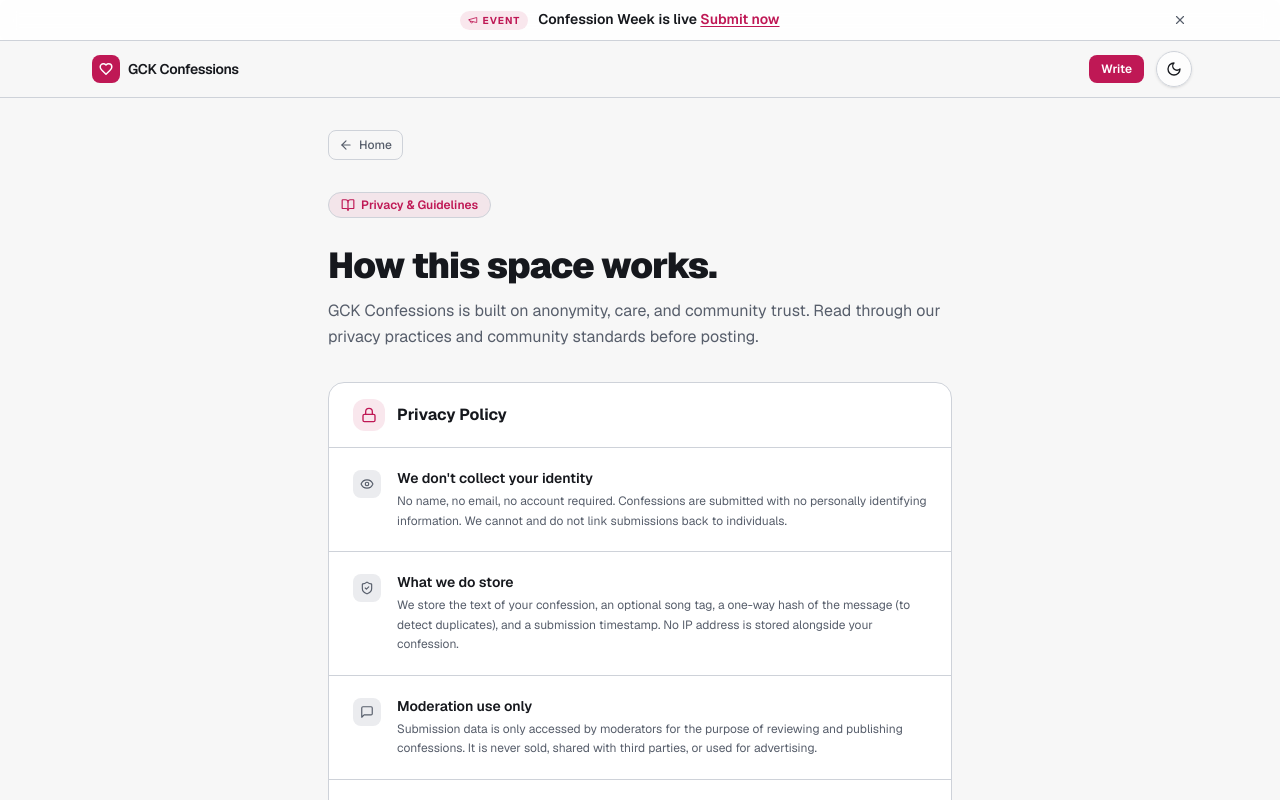
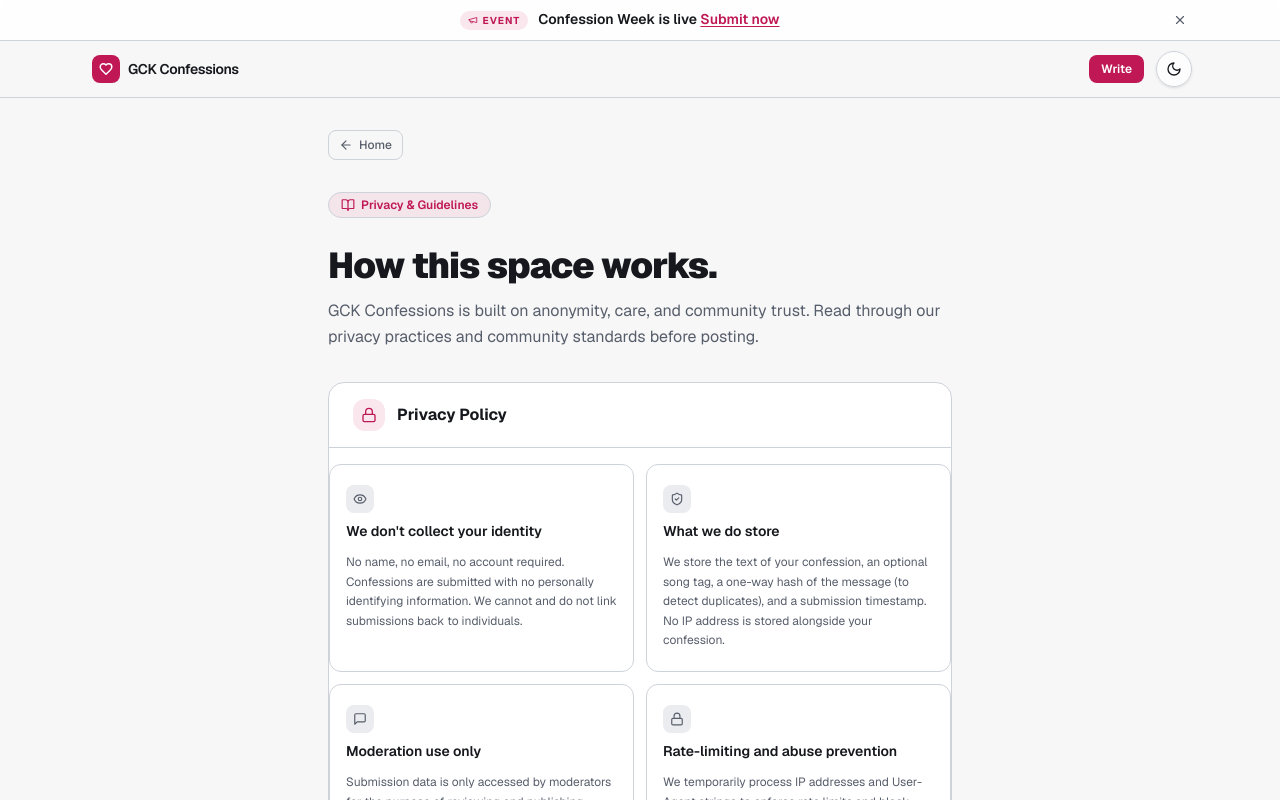
Before and after one commit to RexSixT9/gckconfessions, a Next.js app: page /guidelines in a window 1280 px wide. Shown: the top 800 px of the page. Built offline with nearby package versions, Linux system fonts and the light colour scheme.

Commit message:
feat: integrate framer-motion for enhanced bento card animations and interactions

```diff
--- a/package.json
+++ b/package.json
@@ -12,6 +12,7 @@
     "@arcjet/next": "^1.1.0",
     "bad-words": "^3.0.4",
     "bcryptjs": "^2.4.3",
+    "framer-motion": "^11.18.2",
     "gsap": "^3.14.2",
     "isbot": "^5.1.0",
     "jose": "^5.10.0",
--- a/src/app/guidelines/page.tsx
+++ b/src/app/guidelines/page.tsx
@@ -9,6 +9,9 @@ import {
   MessageSquare,
   ArrowLeft,
 } from "lucide-react";
+import { motion, useMotionValue, useSpring } from "framer-motion";
+import { useRef } from "react";
+import { useScrollReveal } from "@/lib/gsap";
 
 export const metadata = {
   title: "Privacy & Guidelines — GCK Confessions",
@@ -17,9 +20,32 @@ export const metadata = {
 };
 
 export default function GuidelinesPage() {
+  const contentRef = useRef<HTMLDivElement>(null);
+  useScrollReveal(contentRef, { from: { opacity: 0, y: 34 }, duration: 0.55, stagger: 0.08 });
+
+  function useBentoCardMotion() {
+    const x = useMotionValue(0);
+    const y = useMotionValue(0);
+    const scale = useSpring(1, { stiffness: 300, damping: 30 });
+    const handlePointerMove = (e: React.PointerEvent<HTMLDivElement>) => {
+      const rect = e.currentTarget.getBoundingClientRect();
+      const px = (e.clientX - rect.left) / rect.width;
+      const py = (e.clientY - rect.top) / rect.height;
+      x.set((px - 0.5) * 16);
+      y.set((py - 0.5) * 16);
+      scale.set(1.035);
+    };
+    const handlePointerLeave = () => {
+      x.set(0);
+      y.set(0);
+      scale.set(1);
+    };
+    return { x, y, scale, handlePointerMove, handlePointerLeave };
+  }
+
   return (
     <main className="flex-1">
-      <div className="mx-auto w-full max-w-2xl px-4 sm:px-6">
+      <div ref={contentRef} className="mx-auto w-full max-w-2xl px-4 sm:px-6">
         {/* Back */}
         <div className="pt-8 pb-2">
           <Link
@@ -56,7 +82,8 @@ export default function GuidelinesPage() {
             <h2 className="text-sm font-bold text-[hsl(var(--foreground))] sm:text-base">Privacy Policy</h2>
           </div>
 
-          <div className="divide-y divide-[hsl(var(--border))]">
+          {/* Bento grid for privacy points */}
+          <div className="grid grid-cols-1 gap-3 py-4 sm:grid-cols-2">
             {[
               {
                 icon: Eye,
@@ -83,17 +110,33 @@ export default function GuidelinesPage() {
                 title: "Cookies",
                 body: "The public-facing site uses no tracking cookies. Admin sessions use a secure, HttpOnly cookie for authentication that expires automatically.",
               },
-            ].map(({ icon: Icon, title, body }) => (
-              <div key={title} className="flex items-start gap-3 px-4 py-4 sm:gap-4 sm:px-6 sm:py-5">
-                <span className="mt-0.5 flex h-7 w-7 shrink-0 items-center justify-center rounded-lg bg-[hsl(var(--secondary))]">
-                  <Icon className="h-3.5 w-3.5 text-[hsl(var(--muted-foreground))]" />
-                </span>
-                <div>
+            ].map(({ icon: Icon, title, body }) => {
+              const motionProps = useBentoCardMotion();
+              return (
+                <motion.div
+                  key={title}
+                  className="flex flex-col gap-2 rounded-xl border border-[hsl(var(--border))]/60 bg-[hsl(var(--card))]/60 px-4 py-5 backdrop-blur-sm transition-all duration-200 focus:outline-none"
+                  style={{
+                    rotateX: motionProps.y,
+                    rotateY: motionProps.x,
+                    scale: motionProps.scale,
+                    willChange: "transform"
+                  }}
+                  onPointerMove={motionProps.handlePointerMove}
+                  onPointerLeave={motionProps.handlePointerLeave}
+                  onPointerDown={motionProps.handlePointerMove}
+                  onPointerUp={motionProps.handlePointerLeave}
+                  tabIndex={0}
+                  aria-label={title}
+                >
+                  <span className="flex h-7 w-7 items-center justify-center rounded-lg bg-[hsl(var(--secondary))]">
+                    <Icon className="h-3.5 w-3.5 text-[hsl(var(--muted-foreground))]" />
+                  </span>
                   <p className="text-sm font-semibold text-[hsl(var(--foreground))]">{title}</p>
                   <p className="mt-1 text-xs leading-relaxed text-[hsl(var(--muted-foreground))]">{body}</p>
-                </div>
-              </div>
-            ))}
+                </motion.div>
+              );
+            })}
           </div>
         </section>
 
--- a/src/app/page.tsx
+++ b/src/app/page.tsx
@@ -4,6 +4,7 @@ import { useRef } from "react";
 import Link from "next/link";
 import { ArrowUpRight, ShieldCheck, MessageSquare, Send, PenLine, Lock, Zap } from "lucide-react";
 import { useStaggerEntrance, useScrollReveal } from "@/lib/gsap";
+import { motion, useMotionValue, useSpring } from "framer-motion";
 
 export default function Home() {
   const heroRef = useRef<HTMLDivElement>(null);
@@ -14,6 +15,27 @@ export default function Home() {
 
   // Scroll-triggered reveals for below-fold sections
   useScrollReveal(contentRef, { from: { opacity: 0, y: 34 }, duration: 0.55, stagger: 0.08 });
+
+  // Touch/hover bento card effect
+  function useBentoCardMotion() {
+    const x = useMotionValue(0);
+    const y = useMotionValue(0);
+    const scale = useSpring(1, { stiffness: 300, damping: 30 });
+    const handlePointerMove = (e: React.PointerEvent<HTMLDivElement>) => {
+      const rect = e.currentTarget.getBoundingClientRect();
+      const px = (e.clientX - rect.left) / rect.width;
+      const py = (e.clientY - rect.top) / rect.height;
+      x.set((px - 0.5) * 16); // tilt range
+      y.set((py - 0.5) * 16);
+      scale.set(1.035);
+    };
+    const handlePointerLeave = () => {
+      x.set(0);
+      y.set(0);
+      scale.set(1);
+    };
+    return { x, y, scale, handlePointerMove, handlePointerLeave };
+  }
 
   return (
     <main className="flex-1">
@@ -57,18 +79,33 @@ export default function Home() {
               { icon: Lock, title: "No account needed", desc: "Zero sign-up. Fully anonymous.", span: "col-span-2 sm:col-span-1" },
               { icon: ShieldCheck, title: "Moderated", desc: "Every post reviewed for safety.", span: "col-span-1" },
               { icon: Zap, title: "Easy to submit", desc: "Write and send — we handle the rest.", span: "col-span-1" },
-            ].map(({ icon: Icon, title, desc, span }) => (
-              <div
+            ].map(({ icon: Icon, title, desc, span }) => {
+              const motionProps = useBentoCardMotion();
+              return (
+                <motion.div
                   key={title}
                   className={`flex flex-col items-center gap-1.5 rounded-xl border border-[hsl(var(--border))]/60 bg-[hsl(var(--card))]/60 px-3 py-3 text-center backdrop-blur-sm ${span}`}
+                  style={{
+                    rotateX: motionProps.y,
+                    rotateY: motionProps.x,
+                    scale: motionProps.scale,
+                    willChange: "transform"
+                  }}
+                  onPointerMove={motionProps.handlePointerMove}
+                  onPointerLeave={motionProps.handlePointerLeave}
+                  onPointerDown={motionProps.handlePointerMove}
+                  onPointerUp={motionProps.handlePointerLeave}
+                  tabIndex={0}
+                  aria-label={title}
                 >
                   <span className="flex h-8 w-8 items-center justify-center rounded-lg bg-[hsl(var(--accent))]/10">
                     <Icon className="h-4 w-4 text-[hsl(var(--accent))]" />
                   </span>
                   <p className="text-xs font-semibold text-[hsl(var(--foreground))] sm:text-sm">{title}</p>
                   <p className="hidden text-[11px] leading-snug text-[hsl(var(--muted-foreground))] sm:block">{desc}</p>
-              </div>
-            ))}
+                </motion.div>
+              );
+            })}
           </div>
         </section>
 
@@ -128,11 +165,24 @@ export default function Home() {
               },
             ].map((item) => {
               const Icon = item.icon;
+              const motionProps = useBentoCardMotion();
               return (
-                <div
+                <motion.div
                   data-scroll-child
                   key={item.step}
-                  className="group relative flex cursor-default flex-col justify-between gap-6 overflow-hidden rounded-2xl border border-[hsl(var(--border))] bg-[hsl(var(--card))] p-5 transition-all duration-200 hover:border-[hsl(var(--accent))]/30 hover:bg-[hsl(var(--accent))]/5 hover:shadow-md hover:shadow-[hsl(var(--accent))]/8 active:scale-[0.98]"
+                  className="group relative flex cursor-pointer flex-col justify-between gap-6 overflow-hidden rounded-2xl border border-[hsl(var(--border))] bg-[hsl(var(--card))] p-5 transition-all duration-200 hover:border-[hsl(var(--accent))]/30 hover:bg-[hsl(var(--accent))]/5 hover:shadow-md hover:shadow-[hsl(var(--accent))]/8 active:scale-[0.98]"
+                  style={{
+                    rotateX: motionProps.y,
+                    rotateY: motionProps.x,
+                    scale: motionProps.scale,
+                    willChange: "transform"
+                  }}
+                  onPointerMove={motionProps.handlePointerMove}
+                  onPointerLeave={motionProps.handlePointerLeave}
+                  onPointerDown={motionProps.handlePointerMove}
+                  onPointerUp={motionProps.handlePointerLeave}
+                  tabIndex={0}
+                  aria-label={item.title}
                 >
                   {/* subtle bg glow on hover */}
                   <div className="pointer-events-none absolute -right-6 -top-6 h-20 w-20 rounded-full bg-[hsl(var(--accent))]/10 opacity-0 blur-2xl transition-opacity duration-300 group-hover:opacity-100" />
@@ -154,7 +204,7 @@ export default function Home() {
                     </p>
                     <p className="mt-1 text-xs leading-relaxed text-[hsl(var(--muted-foreground))]">{item.desc}</p>
                   </div>
-                </div>
+                </motion.div>
               );
             })}
           </div>
```
Also changed, not shown: 1 other file (tests, documents, lock files or other folders). Lines whose indentation alone changed are shown as unchanged.
